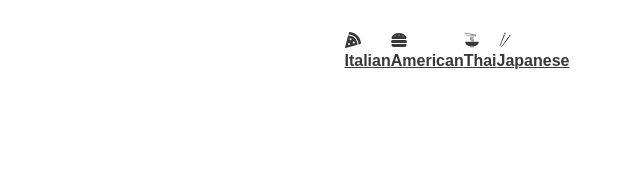
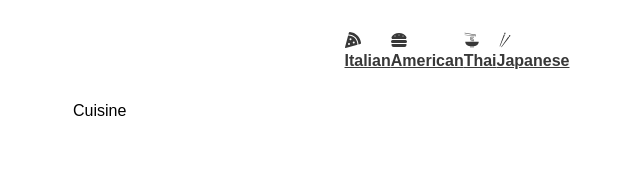
Before and after one commit to B-lovedth/Real-Meal, a React (Create React App) app: page /cuisine/American in a window 1280 px wide. Shown: the top 192 px of the page, without its empty margins (183-823 px from the left). Built offline with nearby package versions, Linux system fonts and the light colour scheme.

Commit message:
Update Pages.jsx

```diff
--- a/src/pages/Pages.jsx
+++ b/src/pages/Pages.jsx
@@ -7,7 +7,7 @@ const Pages = () => {
     <div>
       <Routes>
           <Route exact path="/" element={<Home/>}/>
-          <Route path="/cuisine" element={<Cuisine/>} />
+          <Route path="/cuisine/:type" element={<Cuisine/>} />
       </Routes>
     </div>
   )
```
